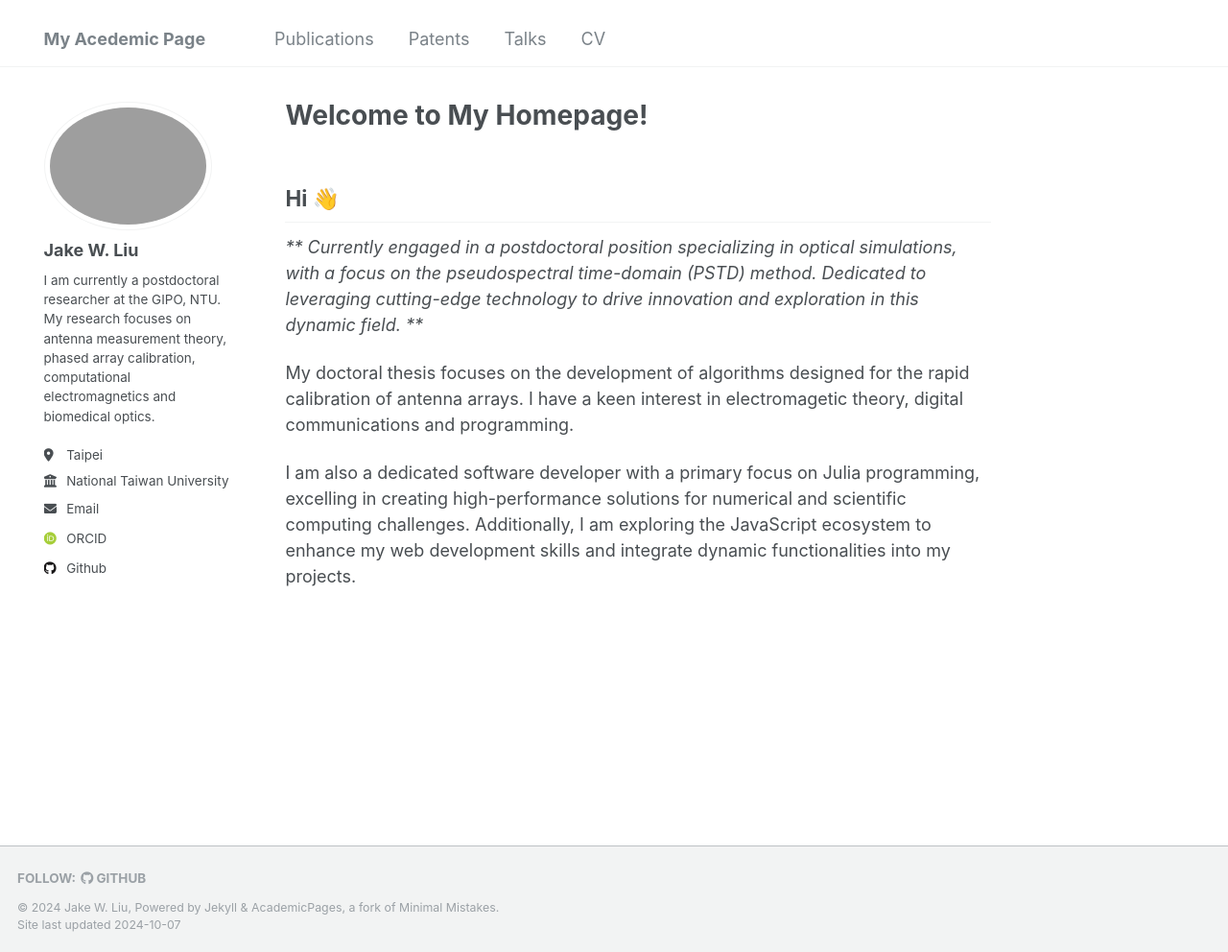
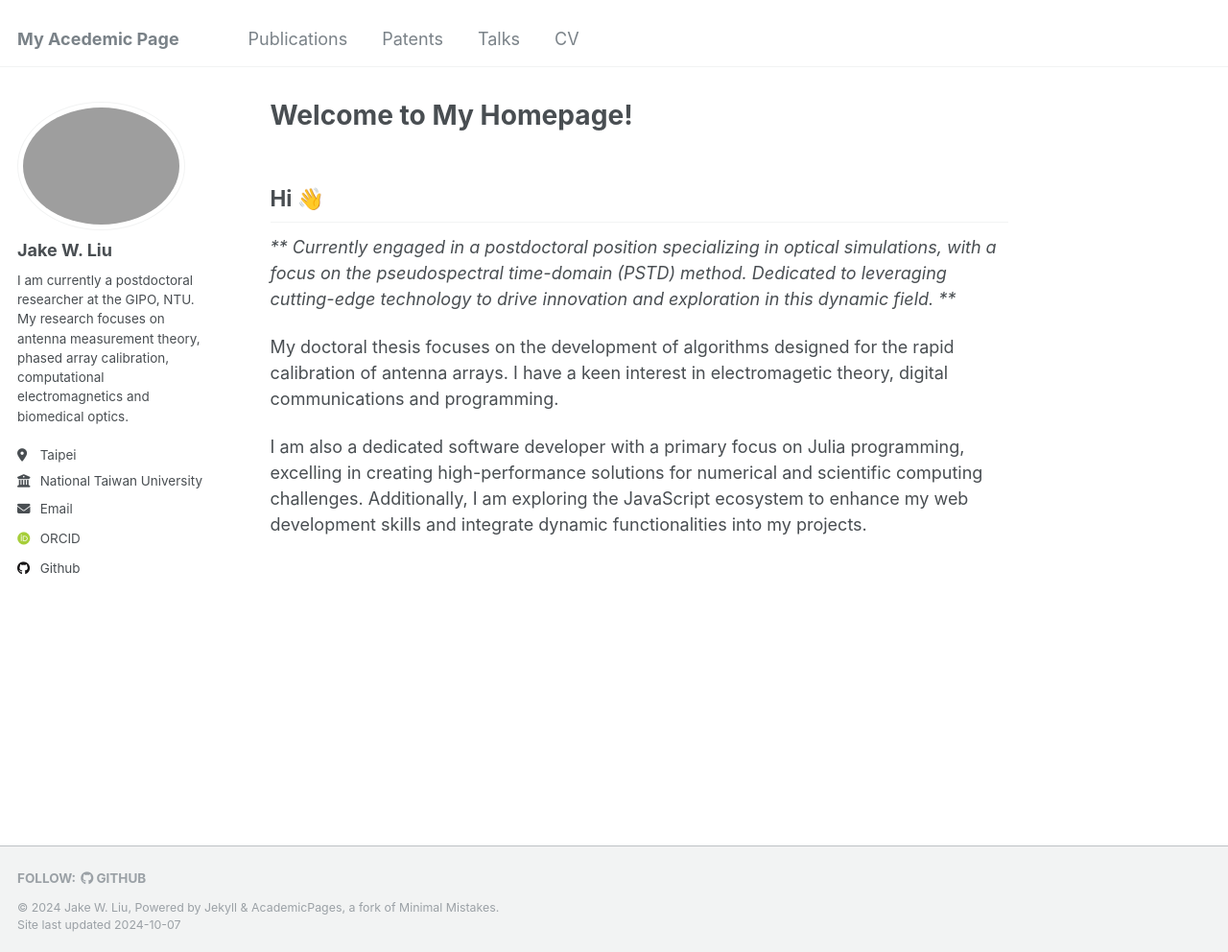
Before and after one commit to akjake616/jwliu, a Jekyll site: the page built from _pages/about.md, in a window 1280 px wide and 992 px high. Shown: the whole window at 96% size. Built offline with Jekyll 4.4.1, drawn with Linux system fonts in a browser that asks for light colours; some web fonts are replaced.

Commit message:
reset var

```diff
--- a/_sass/_variables.scss
+++ b/_sass/_variables.scss
@@ -122,25 +122,19 @@
    $x-large                    : 1800px;
    */
 
-   // $small                      : 600px !default;
-   // $medium                     : 768px !default;
-   // $medium-wide                : 900px !default;
-   // $large                      : 925px !default;
-   // $x-large                    : 1280px !default;
-
-   $small                      : 900px !default;
-   $medium                     : 1068px !default;
-   $medium-wide                : 1200px !default;
-   $large                      : 1225px !default;
-   $x-large                    : 1580px !default;
+   $small                      : 600px !default;
+   $medium                     : 768px !default;
+   $medium-wide                : 900px !default;
+   $large                      : 925px !default;
+   $x-large                    : 1280px !default;
 
    /*
       Grid
       ========================================================================== */
 
-   $right-sidebar-width-narrow : 300px !default;
-   $right-sidebar-width        : 400px !default;
-   $right-sidebar-width-wide   : 500px !default;
+   $right-sidebar-width-narrow : 200px !default;
+   $right-sidebar-width        : 300px !default;
+   $right-sidebar-width-wide   : 400px !default;
 
    $susy: (
      columns: 12,
```
